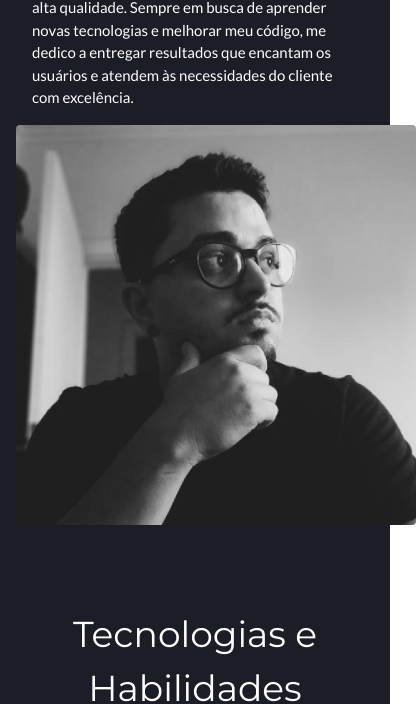
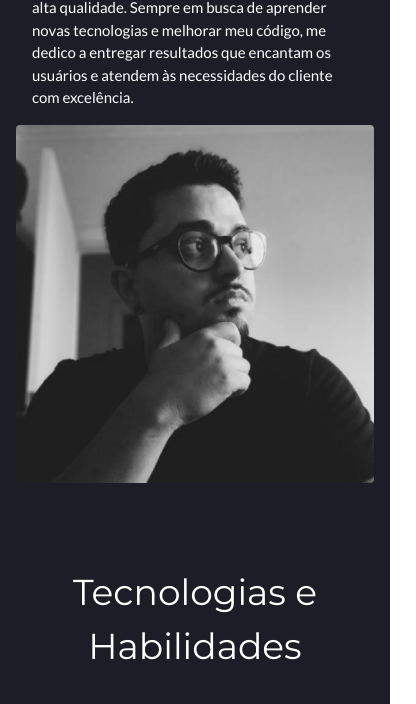
Before and after one commit to FeerDevs/frontdeveloper.github.io, a plain HTML site: page index.html in a window 390 px wide. Shown: the part 816-1520 px from the top of the page, 416 px wide, since content can reach past the window. Drawn offline with nearby package versions, Linux system fonts and the light colour scheme.

Commit message:
w3-mobile

```diff
--- a/index.html
+++ b/index.html
@@ -72,7 +72,7 @@
       </div>
 
       <div class="w3-third w3-center">
-        <img class="w3-round w3-animate-fadding box-anime" src="imagens/foto1.png" alt="">
+        <img class="w3-round w3-mobile w3-animate-fadding box-anime" src="imagens/foto1.png" alt="">
       </div>
 
     </div>
```
